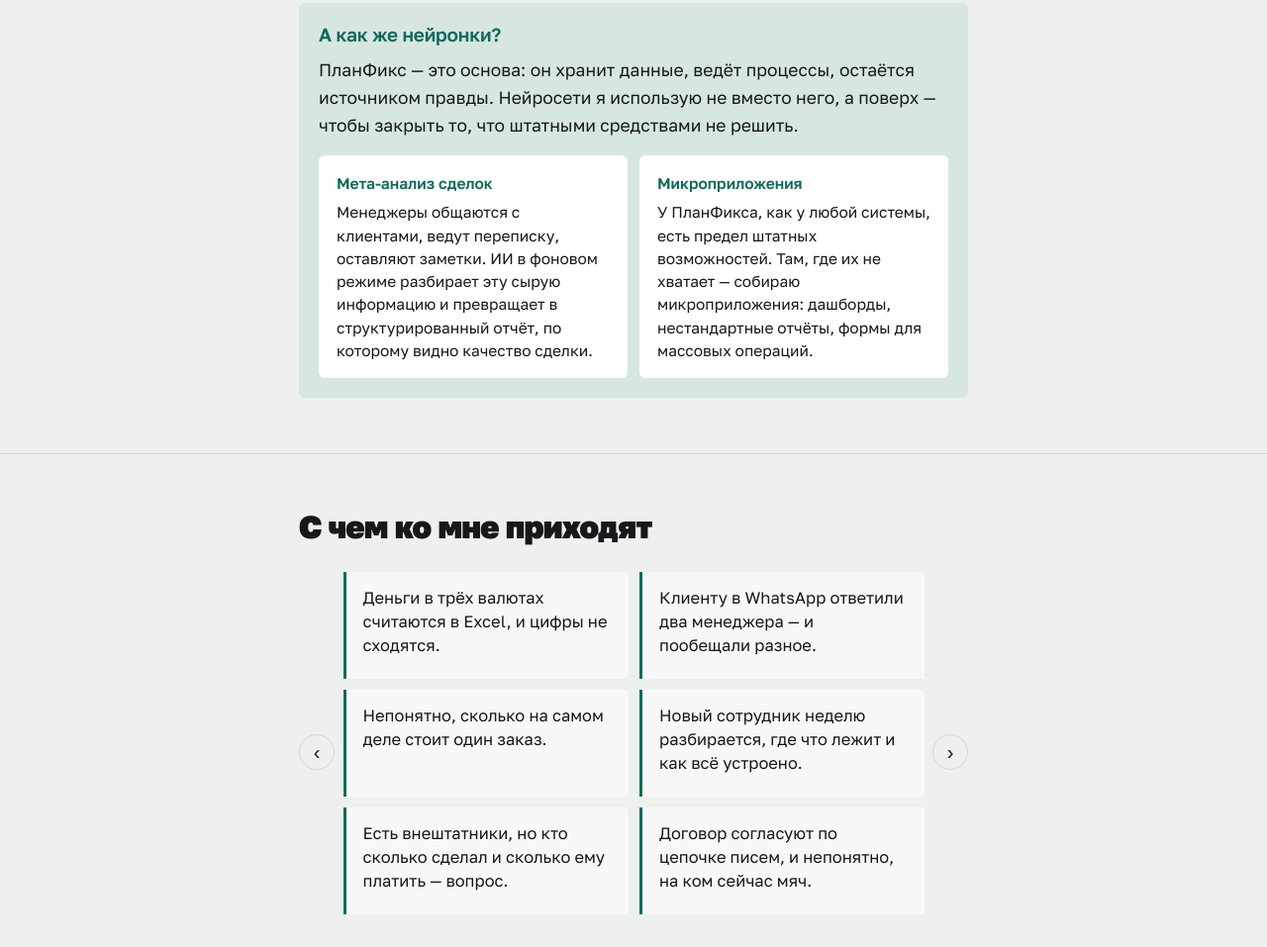
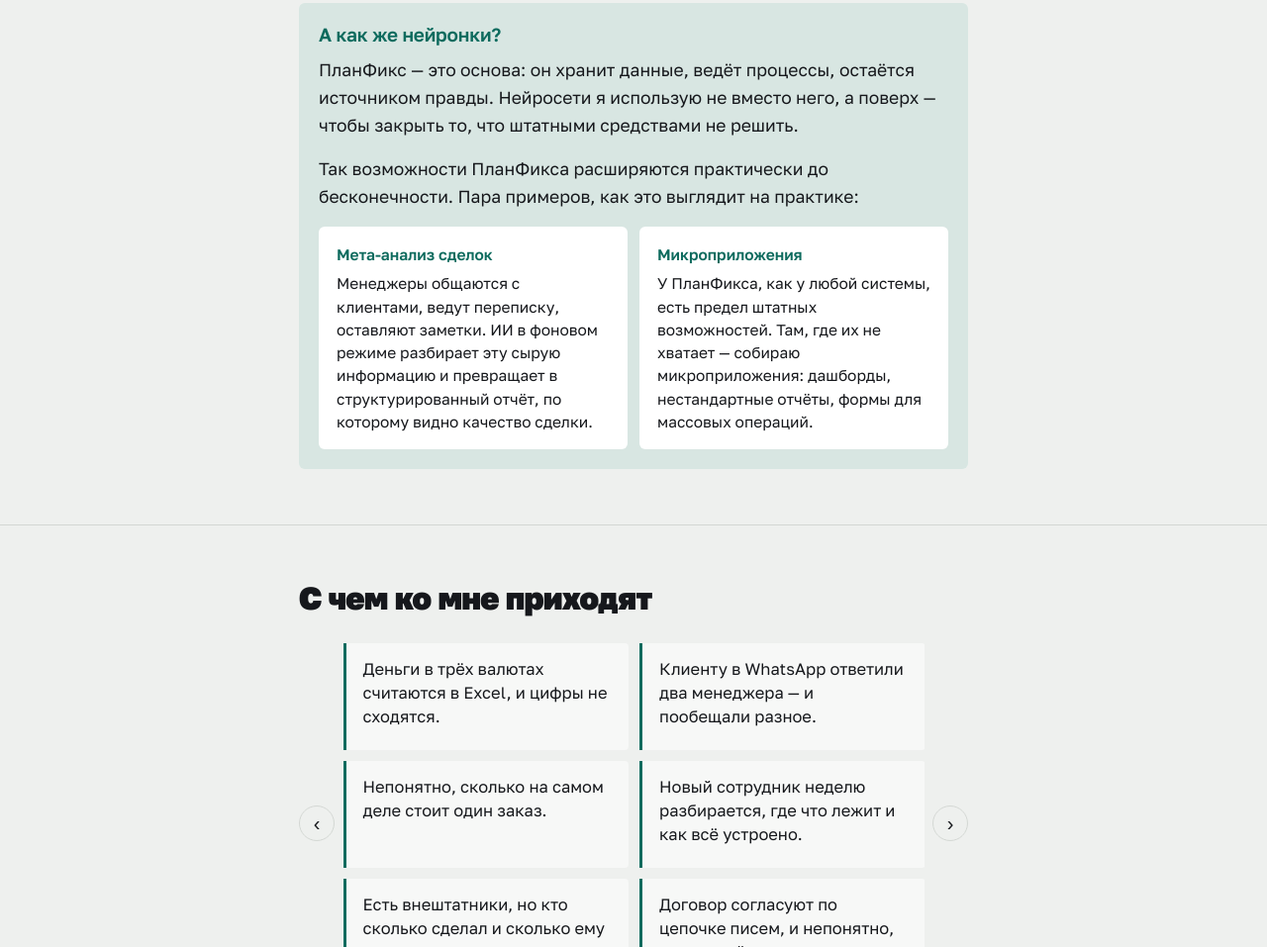
Before and after one commit to sam-nic/planfix, a plain HTML site: page index.html in a window 1280 px wide. Shown: the part 2672-3629 px from the top of the page at 99% size. Drawn offline with Linux system fonts and the light colour scheme.

Commit message:
Update index.html

```diff
--- a/index.html
+++ b/index.html
@@ -894,6 +894,7 @@
 <div class="pf">
 <h3 class="pf__title">А как же нейронки?</h3>
 <p>ПланФикс — это основа: он хранит данные, ведёт процессы, остаётся источником правды. Нейросети я использую не вместо него, а поверх — чтобы закрыть то, что штатными средствами не решить.</p>
+<p>Так возможности ПланФикса расширяются практически до бесконечности. Пара примеров, как это выглядит на практике:</p>
 <div class="ai-cases">
 <div class="ai-case">
 <h4>Мета-анализ сделок</h4>
```
